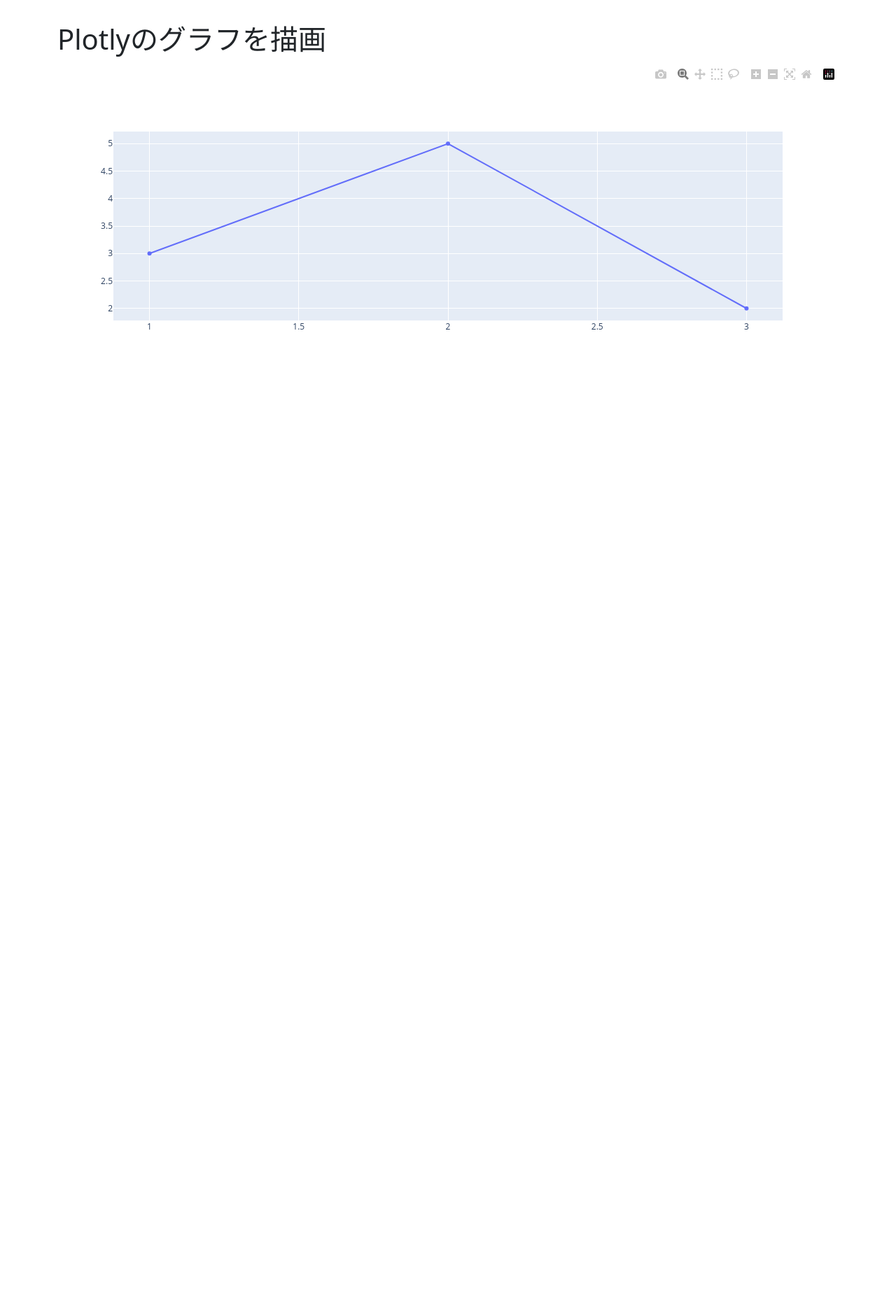
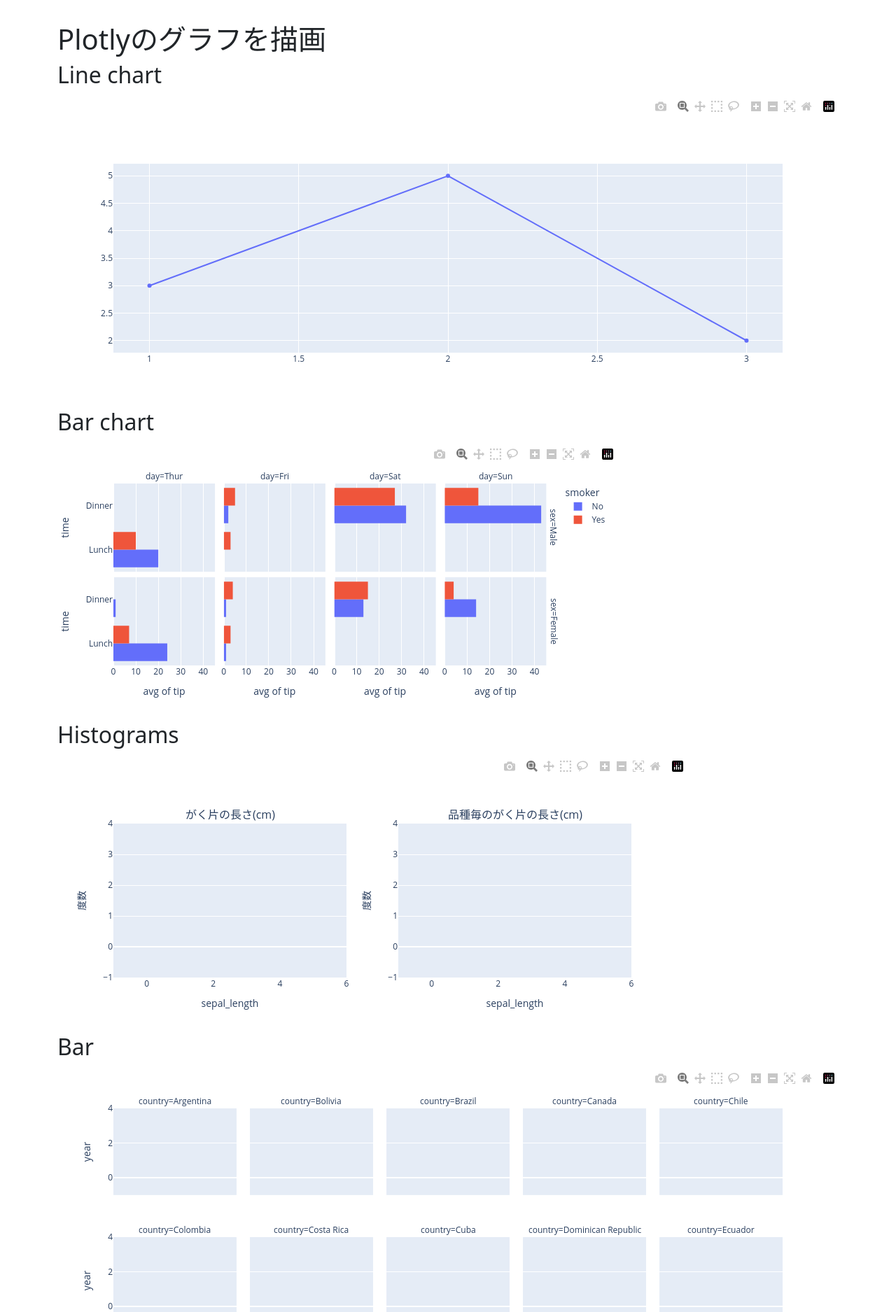
Before and after one commit to HideKobayashi/django_plotly, a Django app: page /plotly/ in a window 1280 px wide. Shown: the part 56-1931 px from the top of the page at 70% size. Before the commit the page ends 527 px from the top, so only its background shows below. Run offline with Django 4.2, Linux system fonts and the light colour scheme; some libraries are stand-ins or nearby versions.

Commit message:
add plotly histoguram or bar example

```diff
--- a/mysite/app/views.py
+++ b/mysite/app/views.py
@@ -1,6 +1,9 @@
 from django.shortcuts import render
 from django.views.generic import TemplateView
 import plotly.graph_objects as go
+import plotly.express as px
+import pandas as pd
+import numpy as np
 
 
 def line_charts():
@@ -12,12 +15,114 @@
     return fig.to_html(include_plotlyjs=False)
 
 
+def bar_charts():
+    tips = px.data.tips()
+    print(f"tips: {tips}")
+    fig = px.histogram(
+        tips,
+        # x="sex", y="tip", histfunc="avg", color="smoker", barmode="group",
+        x="tip", y="time", histfunc="avg", color="smoker", barmode="group",
+        facet_row="sex", facet_col="day",
+        category_orders={
+            # "time": ["Lunch", "Dinner"],
+            "sex": ["Male", "Female"],
+            "day": ["Thur", "Fri", "Sat", "Sun"],
+        },
+        orientation="h",
+        height=400, width=800)
+    # fig.write_html('../output/boxplot_with_facet_px.html', auto_open=False)
+    return fig.to_html(include_plotlyjs=False)
+
+    # fig = go.Figure(
+    #     go.Scatter(x=[1, 2, 3], y=[3, 5, 2]),
+    #     # layout=go.Layout(width=400, height=400),
+    #     layout=go.Layout(),
+    # )
+    # return fig.to_html(include_plotlyjs=False)
+
+from plotly.subplots import make_subplots
+
+def histograms():
+    iris = px.data.iris()
+    fig = make_subplots(rows=1, cols=2, subplot_titles=('がく片の長さ(cm)', '品種毎のがく片の長さ(cm)'))
+    fig.add_trace(go.Histogram(
+        x=iris['sepal_length'], xbins=dict(start=4,end=8,size=0.25), hovertemplate="%{x}cm: %{y}個",
+        name="全品種"), row=1, col=1)
+    for species in ['setosa', 'versicolor', 'virginica']:
+        fig.add_trace(go.Histogram(x=iris.query(f'species=="{species}"')['sepal_length'],
+                            xbins=dict(start=4,end=8,size=0.25), hovertemplate="%{x}cm: %{y}個", name=species), row=1, col=2)
+    fig.update_layout(barmode='overlay', height=400, width=900)
+    fig.update_traces(opacity=0.3, row=1, col=2)
+    fig.update_xaxes(tickvals=np.arange(4,8,0.5), title_text='sepal_length')
+    fig.update_yaxes(title_text='度数')
+    # fig.write_html('../output/histogram_with_boxplot_plotly.html', auto_open=False)
+    return fig.to_html(include_plotlyjs=False)
+
+def bar_plotly():
+    # ギャップマインダーのデータ
+    df = px.data.gapminder()
+    # アメリカ大陸のデータだけ抽出
+    df_Americas = df[df['continent'] == 'Americas']
+    print(df_Americas)
+    #         country continent  year  ...     gdpPercap  iso_alpha  iso_num
+    # 48    Argentina  Americas  1952  ...   5911.315053        ARG       32
+    # 49    Argentina  Americas  1957  ...   6856.856212        ARG       32
+    # 50    Argentina  Americas  1962  ...   7133.166023        ARG       32
+    # 51    Argentina  Americas  1967  ...   8052.953021        ARG       32
+    # 52    Argentina  Americas  1972  ...   9443.038526        ARG       32
+    # ...         ...       ...   ...  ...           ...        ...      ...
+    # 1639  Venezuela  Americas  1987  ...   9883.584648        VEN      862
+    # 1640  Venezuela  Americas  1992  ...  10733.926310        VEN      862
+    # 1641  Venezuela  Americas  1997  ...  10165.495180        VEN      862
+    # 1642  Venezuela  Americas  2002  ...   8605.047831        VEN      862
+    # 1643  Venezuela  Americas  2007  ...  11415.805690        VEN      862
+    # [300 rows x 8 columns]
+    fig = px.bar(
+        # df_Americas, x='year', y='pop',
+        # df_Americas, x='pop', y='year',
+        df_Americas[df_Americas['year'] > 1980], x='pop', y='year',
+        color='country',
+        facet_col='country', facet_col_wrap=5,  # 国ごとに5列になるように分ける
+        # log_y=True,  # 縦軸をlog（常用対数）表示
+        log_x=True,  # 縦軸をlog（常用対数）表示
+        orientation='h',
+    )
+    # グラフ全体とホバーのフォントサイズ変更
+    fig.update_layout(
+        height=1000,  # グラフの高さ
+        hoverlabel_font_size=20,
+        legend_orientation='h'  # 凡例の向き
+    )
+
+    return fig.to_html(include_plotlyjs=False)
+
+
+
+
+
+
+    # iris = px.data.iris()
+    # fig = go.Figure()
+    # # species = sorted(list(set(iris['species'])))
+    # # print(f"species: {species}")
+    # fig.add_trace(go.Bar(
+    #     x=iris['sepal_length'].head(),
+    #     y=species,
+    #     name='sepal_length',
+    #     orientation='h',
+    # ))
+    # return fig.to_html(include_plotlyjs=False)
+
+
 class LineChartsView(TemplateView):
     template_name = "plot.html"
 
     def get_context_data(self, **kwargs):
         context = super(LineChartsView, self).get_context_data(**kwargs)
         context["plot"] = line_charts()
+        context["plot1"] = bar_charts()
+        context["plot2"] = histograms()
+        context["plot3"] = bar_plotly()
         return context
 
 class TopView(TemplateView):
--- a/mysite/templates/plot.html
+++ b/mysite/templates/plot.html
@@ -6,5 +6,15 @@
 
 {% block main %}
 <div class="title"><h1>Plotlyのグラフを描画</h1></div>
+<h2>Line chart</h2>
 <div class="graph">{{ plot|safe }}</div>
+
+<h2>Bar chart</h2>
+<div class="graph">{{ plot1|safe }}</div>
+
+<h2>Histograms</h2>
+<div class="graph">{{ plot2|safe }}</div>
+
+<h2>Bar</h2>
+<div class="graph">{{ plot3|safe }}</div>
 {% endblock %}
--- a/requirements.txt
+++ b/requirements.txt
@@ -1,3 +1,3 @@
-Django==4.0.5
+Django==4.0.6
 django-bootstrap5==21.3
 plotly==5.8.2
```
